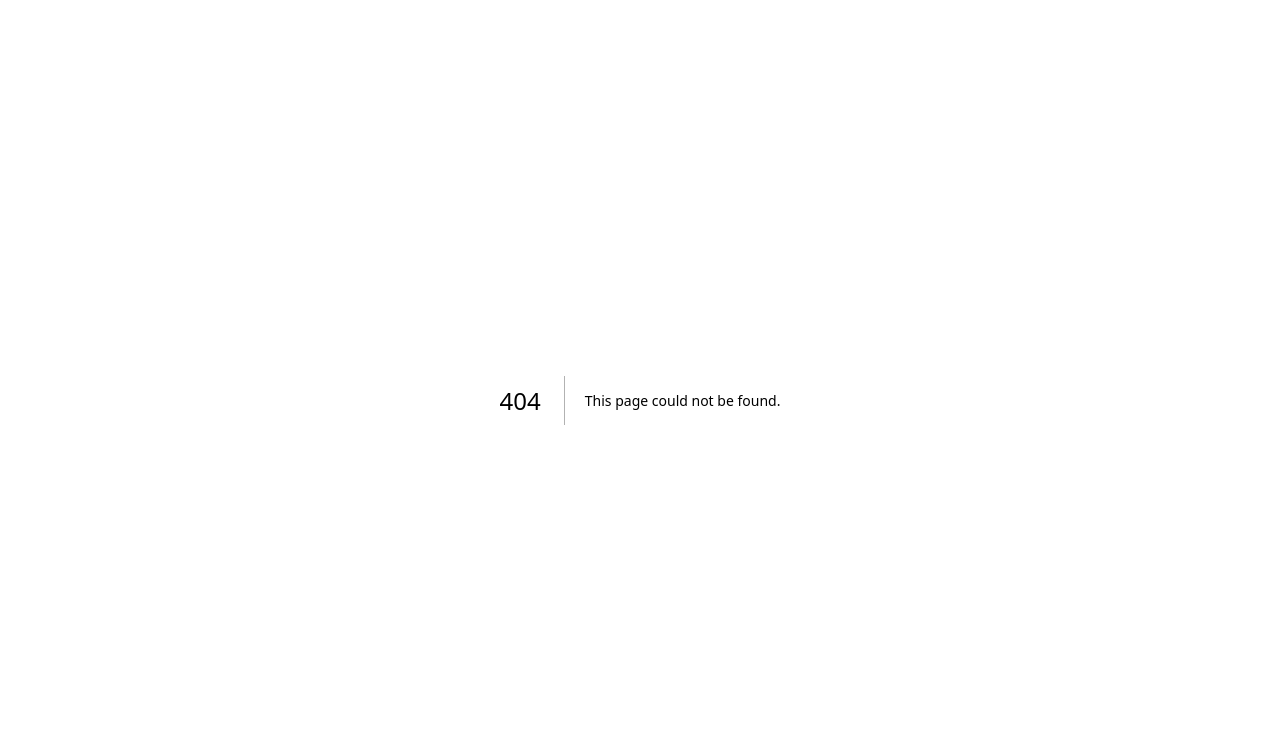
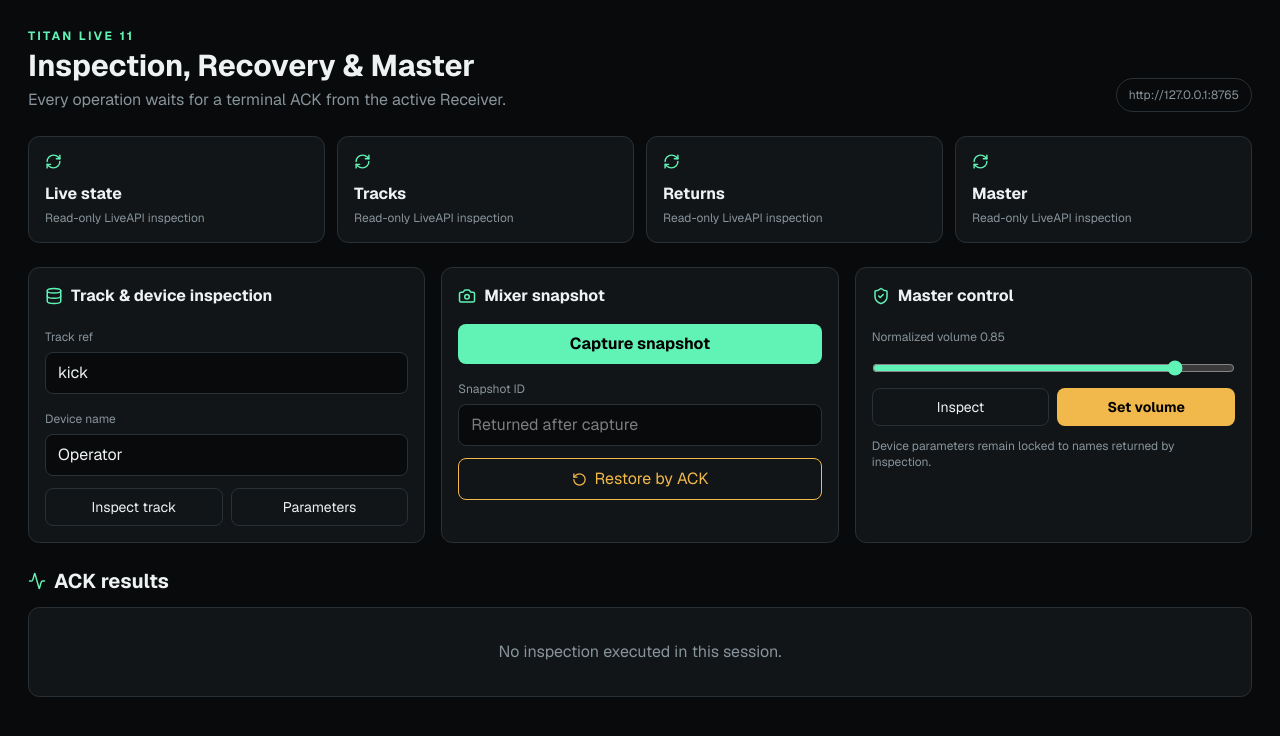
Before and after one commit to traviscomber/ableton-ai-control-bridge, a Next.js app: page /bridge/diagnostics in a window 1280 px wide. Before the commit this address had no page. Shown: the top 736 px of the page. Built offline with nearby package versions, Linux system fonts and the light colour scheme.

Commit message:
feat: add Live 11 inspection snapshots and master console

```diff
--- /dev/null
+++ b/app/bridge/diagnostics/page.tsx
@@ -0,0 +1,94 @@
+"use client";
+
+import { useEffect, useState } from "react";
+import { Activity, Camera, Database, RefreshCw, RotateCcw, ShieldCheck } from "lucide-react";
+import { fetchCommands, readBridgeConnection, sendCommand } from "@/lib/bridge-client";
+import type { BridgeCommand } from "@/lib/types";
+
+type Result = { type: string; status: string; result?: Record<string, unknown> | null; error?: string | null };
+
+const INSPECTIONS = [
+  ["Live state", { type: "get_live_state" }],
+  ["Tracks", { type: "list_tracks" }],
+  ["Returns", { type: "list_returns" }],
+  ["Master", { type: "inspect_master" }],
+] as const;
+
+export default function LiveDiagnosticsPage() {
+  const [busy, setBusy] = useState(false);
+  const [error, setError] = useState("");
+  const [results, setResults] = useState<Result[]>([]);
+  const [trackRef, setTrackRef] = useState("kick");
+  const [device, setDevice] = useState("Operator");
+  const [snapshotId, setSnapshotId] = useState("");
+  const [masterVolume, setMasterVolume] = useState(0.85);
+  const [connection, setConnection] = useState({ url: "", token: "" });
+
+  useEffect(() => setConnection(readBridgeConnection()), []);
+
+  async function execute(payload: Record<string, unknown>) {
+    setBusy(true);
+    setError("");
+    try {
+      const submitted = await sendCommand(payload);
+      const id = submitted.id;
+      const deadline = Date.now() + 15000;
+      let record: BridgeCommand | undefined;
+      while (Date.now() < deadline) {
+        await new Promise(resolve => setTimeout(resolve, 250));
+        const commands = await fetchCommands({ limit: 100 });
+        record = commands.find(command => command.id === id);
+        if (record && ["acknowledged", "error", "rejected", "simulated"].includes(record.status)) break;
+      }
+      if (!record) throw new Error("Timed out waiting for Bridge ACK");
+      const entry = { type: String(payload.type), status: record.status, result: record.result, error: record.error };
+      setResults(previous => [entry, ...previous].slice(0, 20));
+      if (payload.type === "capture_mixer_snapshot" && record.result?.snapshot_id) setSnapshotId(String(record.result.snapshot_id));
+      if (record.status !== "acknowledged" && record.status !== "simulated") throw new Error(record.error || `${payload.type} failed`);
+      return record;
+    } catch (cause) {
+      setError(cause instanceof Error ? cause.message : "Command failed");
+      throw cause;
+    } finally {
+      setBusy(false);
+    }
+  }
+
+  return <main className="min-h-screen bg-[#080a0b] text-[#eef2f3] p-4 md:p-7">
+    <header className="flex flex-col md:flex-row md:items-end justify-between gap-4 mb-6">
+      <div><div className="text-[#61f2b5] text-xs font-bold tracking-[.2em]">TITAN LIVE 11</div><h1 className="text-3xl font-bold mt-1">Inspection, Recovery & Master</h1><p className="text-[#88949b] mt-1">Every operation waits for a terminal ACK from the active Receiver.</p></div>
+      <div className="text-xs text-[#88949b] border border-[#293137] rounded-full px-3 py-2">{connection.url || "Bridge not configured"}</div>
+    </header>
+
+    {error && <div className="mb-5 border border-red-500/40 bg-red-950/30 text-red-300 rounded-xl p-3 text-sm">{error}</div>}
+
+    <section className="grid md:grid-cols-2 xl:grid-cols-4 gap-3 mb-6">
+      {INSPECTIONS.map(([label,payload]) => <button key={label} disabled={busy} onClick={()=>execute(payload)} className="text-left bg-[#111518] border border-[#293137] rounded-xl p-4 hover:border-[#61f2b5]/50"><RefreshCw size={17} className="text-[#61f2b5] mb-3"/><b>{label}</b><p className="text-xs text-[#88949b] mt-1">Read-only LiveAPI inspection</p></button>)}
+    </section>
+
+    <section className="grid xl:grid-cols-3 gap-4 mb-6">
+      <div className="bg-[#111518] border border-[#293137] rounded-xl p-4">
+        <div className="flex items-center gap-2 mb-4"><Database size={18} className="text-[#61f2b5]"/><h2 className="font-bold">Track & device inspection</h2></div>
+        <label className="text-xs text-[#88949b]">Track ref</label><input value={trackRef} onChange={e=>setTrackRef(e.target.value)} className="w-full mt-1 mb-3 bg-[#080a0b] border border-[#293137] rounded-lg px-3 py-2"/>
+        <label className="text-xs text-[#88949b]">Device name</label><input value={device} onChange={e=>setDevice(e.target.value)} className="w-full mt-1 mb-3 bg-[#080a0b] border border-[#293137] rounded-lg px-3 py-2"/>
+        <div className="grid grid-cols-2 gap-2"><button disabled={busy} onClick={()=>execute({type:"inspect_track",track_ref:trackRef})} className="border border-[#293137] rounded-lg py-2 text-sm">Inspect track</button><button disabled={busy} onClick={()=>execute({type:"inspect_device_parameters",target_kind:"track",track_ref:trackRef,device})} className="border border-[#293137] rounded-lg py-2 text-sm">Parameters</button></div>
+      </div>
+
+      <div className="bg-[#111518] border border-[#293137] rounded-xl p-4">
+        <div className="flex items-center gap-2 mb-4"><Camera size={18} className="text-[#61f2b5]"/><h2 className="font-bold">Mixer snapshot</h2></div>
+        <button disabled={busy} onClick={()=>execute({type:"capture_mixer_snapshot"})} className="w-full bg-[#61f2b5] text-black font-bold rounded-lg py-2 mb-3">Capture snapshot</button>
+        <label className="text-xs text-[#88949b]">Snapshot ID</label><input value={snapshotId} onChange={e=>setSnapshotId(e.target.value)} className="w-full mt-1 mb-3 bg-[#080a0b] border border-[#293137] rounded-lg px-3 py-2" placeholder="Returned after capture"/>
+        <button disabled={busy || !snapshotId} onClick={()=>execute({type:"restore_mixer_snapshot",snapshot_id:snapshotId})} className="w-full border border-[#f1b84b] text-[#f1b84b] rounded-lg py-2 flex items-center justify-center gap-2"><RotateCcw size={15}/>Restore by ACK</button>
+      </div>
+
+      <div className="bg-[#111518] border border-[#293137] rounded-xl p-4">
+        <div className="flex items-center gap-2 mb-4"><ShieldCheck size={18} className="text-[#61f2b5]"/><h2 className="font-bold">Master control</h2></div>
+        <label className="text-xs text-[#88949b]">Normalized volume {masterVolume.toFixed(2)}</label><input type="range" min="0" max="1" step="0.01" value={masterVolume} onChange={e=>setMasterVolume(Number(e.target.value))} className="w-full accent-[#61f2b5] my-3"/>
+        <div className="grid grid-cols-2 gap-2"><button disabled={busy} onClick={()=>execute({type:"inspect_master"})} className="border border-[#293137] rounded-lg py-2 text-sm">Inspect</button><button disabled={busy} onClick={()=>execute({type:"set_master_volume",volume:masterVolume})} className="bg-[#f1b84b] text-black font-bold rounded-lg py-2 text-sm">Set volume</button></div>
+        <p className="text-xs text-[#88949b] mt-3">Device parameters remain locked to names returned by inspection.</p>
+      </div>
+    </section>
+
+    <section><div className="flex items-center gap-2 mb-3"><Activity size={18} className="text-[#61f2b5]"/><h2 className="text-xl font-bold">ACK results</h2></div><div className="bg-[#111518] border border-[#293137] rounded-xl divide-y divide-[#293137]">{results.length ? results.map((item,index)=><div key={`${item.type}-${index}`} className="p-3"><div className="flex justify-between gap-3"><b className="font-mono text-sm">{item.type}</b><span className={item.status==="acknowledged"?"text-[#61f2b5] text-xs":"text-red-400 text-xs"}>{item.status}</span></div>{item.error&&<p className="text-red-400 text-xs mt-2">{item.error}</p>}<pre className="mt-2 text-[11px] text-[#aab4ba] whitespace-pre-wrap overflow-auto">{JSON.stringify(item.result ?? {},null,2)}</pre></div>):<div className="p-8 text-center text-[#88949b]">No inspection executed in this session.</div>}</div></section>
+  </main>;
+}
```
